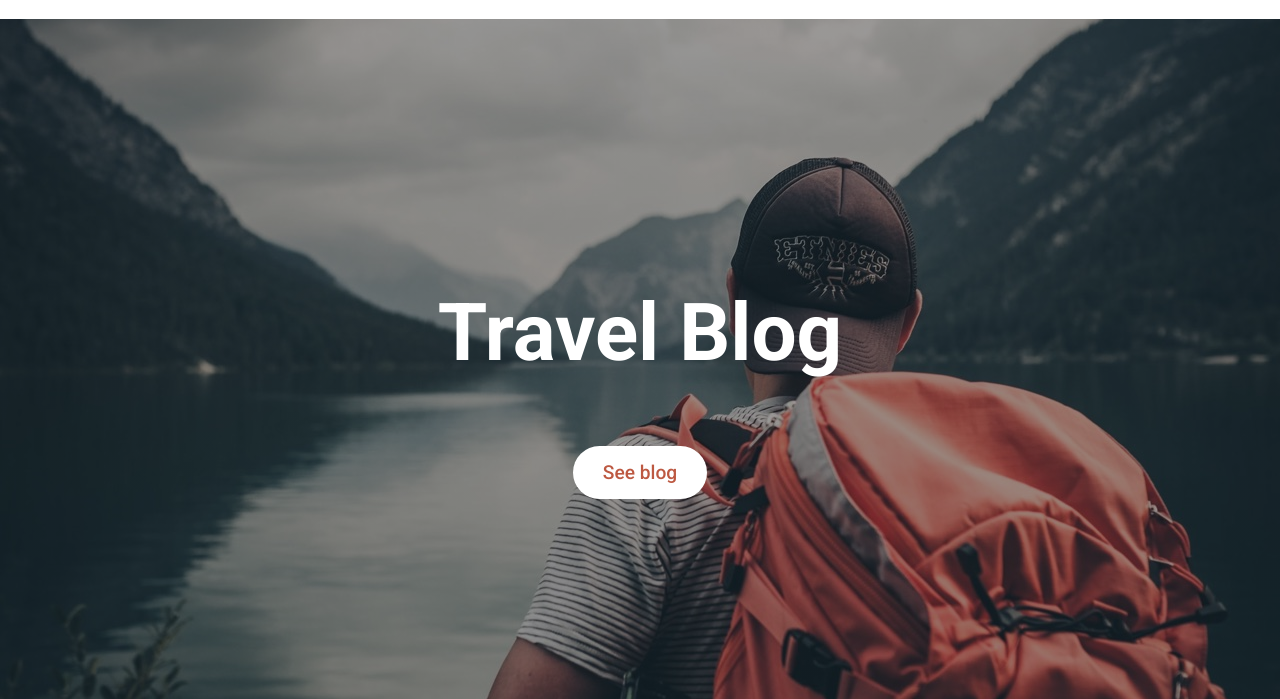
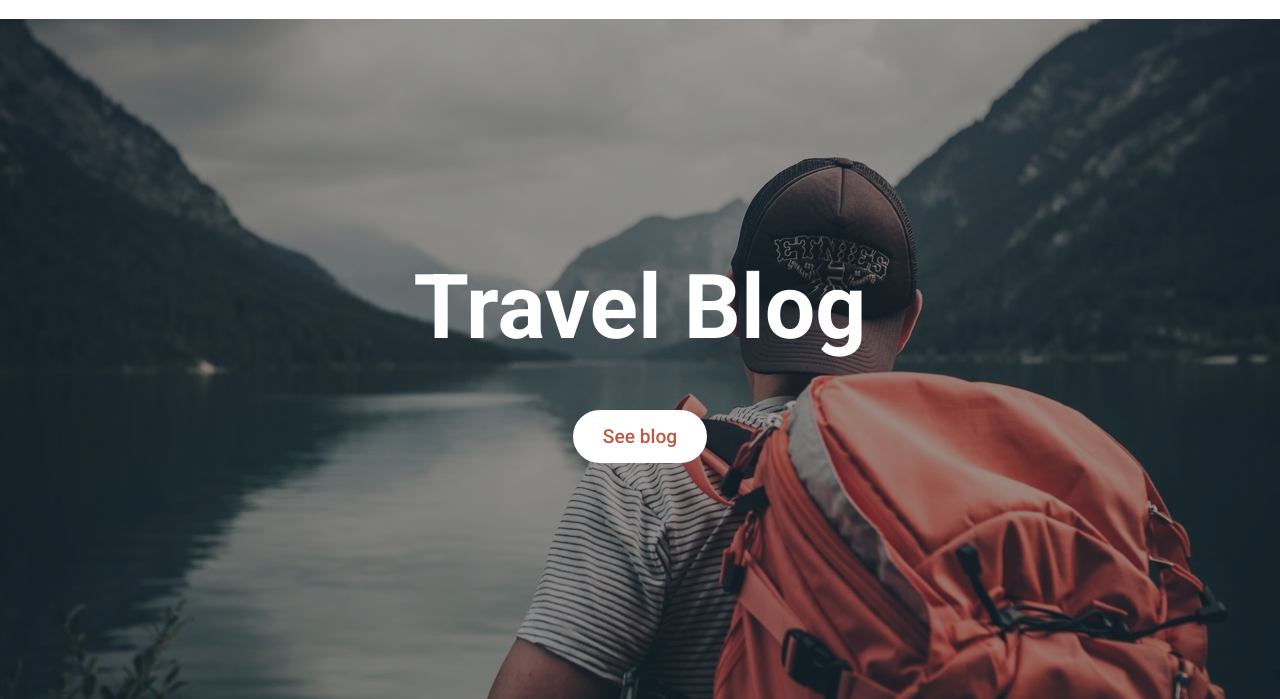
Before and after one commit to MagnusPladsen/Project-Exam-1, a plain HTML site: page index.html in a window 1280 px wide. Shown: the part 101-800 px from the top of the page. Drawn offline with Linux system fonts and the light colour scheme.

Commit message:
Changed hero text to be more responsive with less code

```diff
--- a/styles/index.css
+++ b/styles/index.css
@@ -18,13 +18,14 @@
     display: flex;
     flex-direction: column;
     align-items: center;
-    gap: 0px;
+    gap: 50px;
 }
 
 .hero-heading {
     font-family: "Roboto", sans-serif;
     font-weight: 700;
-    font-size: 3rem;
+    font-size: clamp(3rem, 7vw, 10rem);
+    margin: 0;
 }
 
 .hero-button {
@@ -42,9 +43,4 @@
   .hero {
     height: calc(100vh - 120px);
   }
-  .hero-heading {
-    font-family: "Roboto", sans-serif;
-    font-weight: 700;
-    font-size: 5rem;
 }
-}
```
